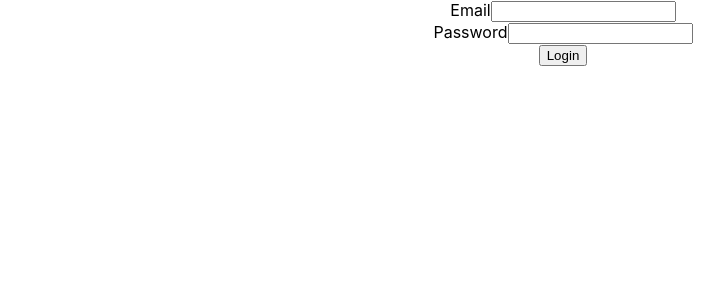
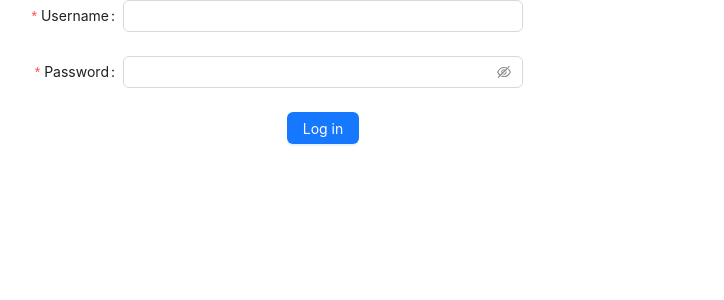
Before and after one commit to Vookad-com/vookad_admin, a React (Create React App) app: page / in a window 1280 px wide. Shown: the top 300 px of the page, without its empty margins (77-801 px from the left). Built offline with nearby package versions, Linux system fonts and the light colour scheme.

Commit message:
login form

```diff
--- a/src/pages/login.js
+++ b/src/pages/login.js
@@ -1,19 +1,47 @@
-const Login = () => {
-  return (
-    <div>
-      <form action="">
-        <div>
-          <label htmlFor="email">Email</label>
-          <input type="text" name="email" id="email" />
-        </div>
-        <div>
-          <label htmlFor="passw">Password</label>
-          <input type="text" name="passw" id="passw" />
-        </div>
-        <button type="submit">Login</button>
-      </form>
-    </div>
-  );
+import React from "react";
+import { Button, Form, Input } from "antd";
+
+const onFinish = (values) => {
+  console.log("Success:", values);
 };
 
+const onFinishFailed = (errorInfo) => {
+  console.log("Failed:", errorInfo);
+};
+
+const Login = () => (
+  <Form
+    name="basic"
+    labelCol={{ span: 8 }}
+    wrapperCol={{ span: 16 }}
+    style={{ maxWidth: 600 }}
+    initialValues={{ remember: true }}
+    onFinish={onFinish}
+    onFinishFailed={onFinishFailed}
+    autoComplete="off"
+  >
+    <Form.Item
+      label="Username"
+      name="username"
+      rules={[{ required: true, message: "Please input your username!" }]}
+    >
+      <Input />
+    </Form.Item>
+
+    <Form.Item
+      label="Password"
+      name="password"
+      rules={[{ required: true, message: "Please input your password!" }]}
+    >
+      <Input.Password />
+    </Form.Item>
+
+    <Form.Item wrapperCol={{ offset: 8, span: 16 }}>
+      <Button type="primary" htmlType="submit">
+        Log in
+      </Button>
+    </Form.Item>
+  </Form>
+);
+
 export default Login;
```
